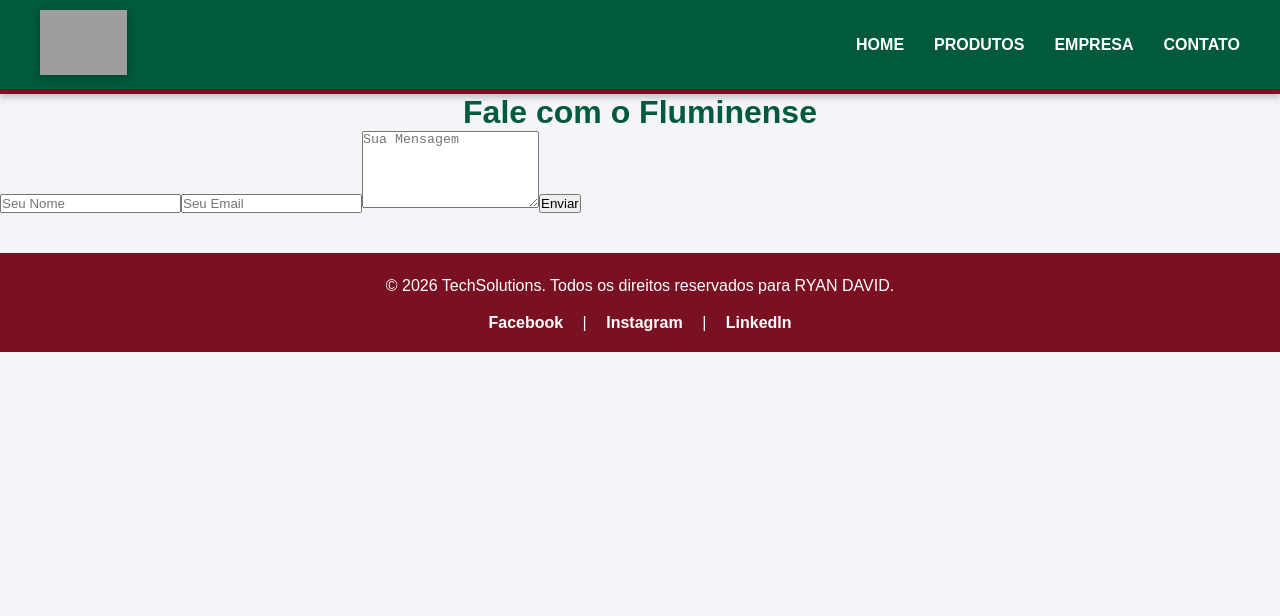
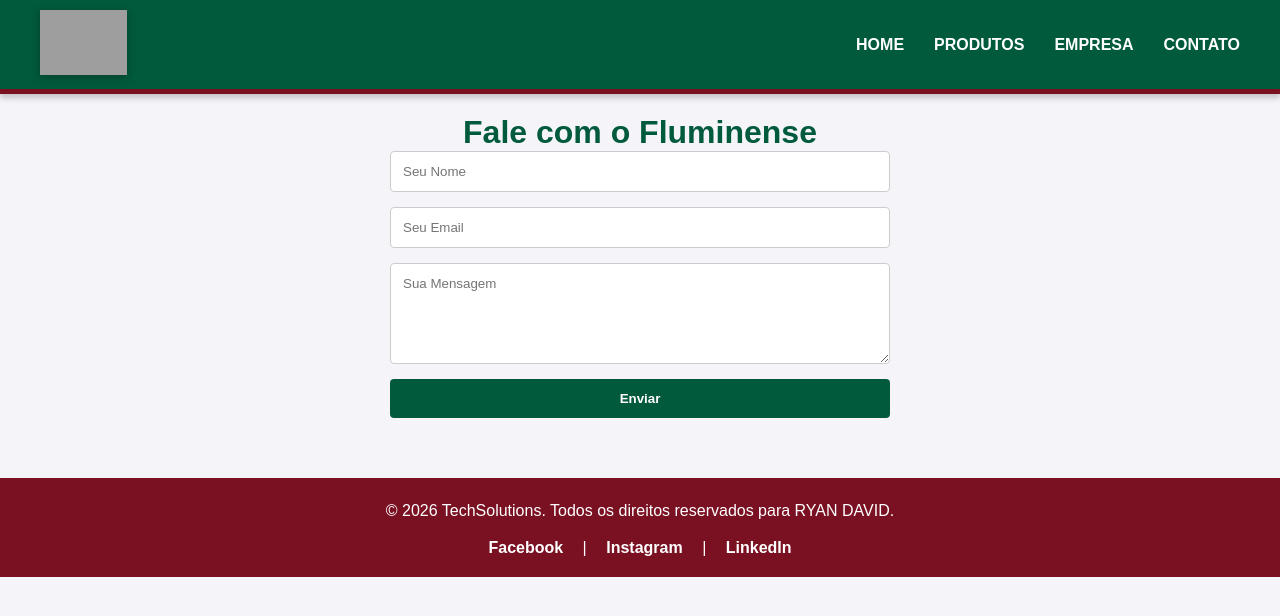
Before and after one commit to RyanDavid-RJ/RyanDavid_Exercicio_06-03-2026, a React (Vite) app: page /contato in a window 1280 px wide. Shown: the top 616 px of the page. Built offline with nearby package versions, Linux system fonts and the light colour scheme; grey boxes are pictures that could not be loaded.

Commit message:
Atualizar o index.css

```diff
--- a/src/index.css
+++ b/src/index.css
@@ -25,3 +25,72 @@ p {
   margin-bottom: 15px;
   line-height: 1.6;
 }
+
+
+/* --- ESTILOS DA PARTE 2 DO DESAFIO --- */
+.container {
+  max-width: 1200px;
+  margin: auto;
+  padding: 20px;
+}
+
+.grid {
+  display: grid;
+  grid-template-columns: repeat(4, 1fr);
+  gap: 20px;
+}
+
+.card {
+  border: 1px solid #ddd;
+  border-radius: 8px;
+  padding: 10px;
+  text-align: center;
+  background-color: white;
+  box-shadow: 0 2px 4px rgba(0,0,0,0.1);
+}
+
+.card img {
+  width: 100%;
+  border-radius: 4px;
+}
+
+.form {
+  display: flex;
+  flex-direction: column;
+  gap: 15px;
+  max-width: 500px;
+  margin: 0 auto;
+}
+
+input, textarea {
+  padding: 12px;
+  border: 1px solid #ccc;
+  border-radius: 4px;
+  font-family: inherit;
+}
+
+button {
+  padding: 12px;
+  background-color: #005a3b;
+  color: white;
+  border: none;
+  border-radius: 4px;
+  font-weight: bold;
+  cursor: pointer;
+}
+
+button:hover {
+  background-color: #7a1122;
+}
+
+/* Responsivo para celular */
+@media(max-width: 900px) {
+  .grid {
+    grid-template-columns: repeat(2, 1fr);
+  }
+}
+@media(max-width: 600px) {
+  .grid {
+    grid-template-columns: 1fr;
+  }
+}
```
